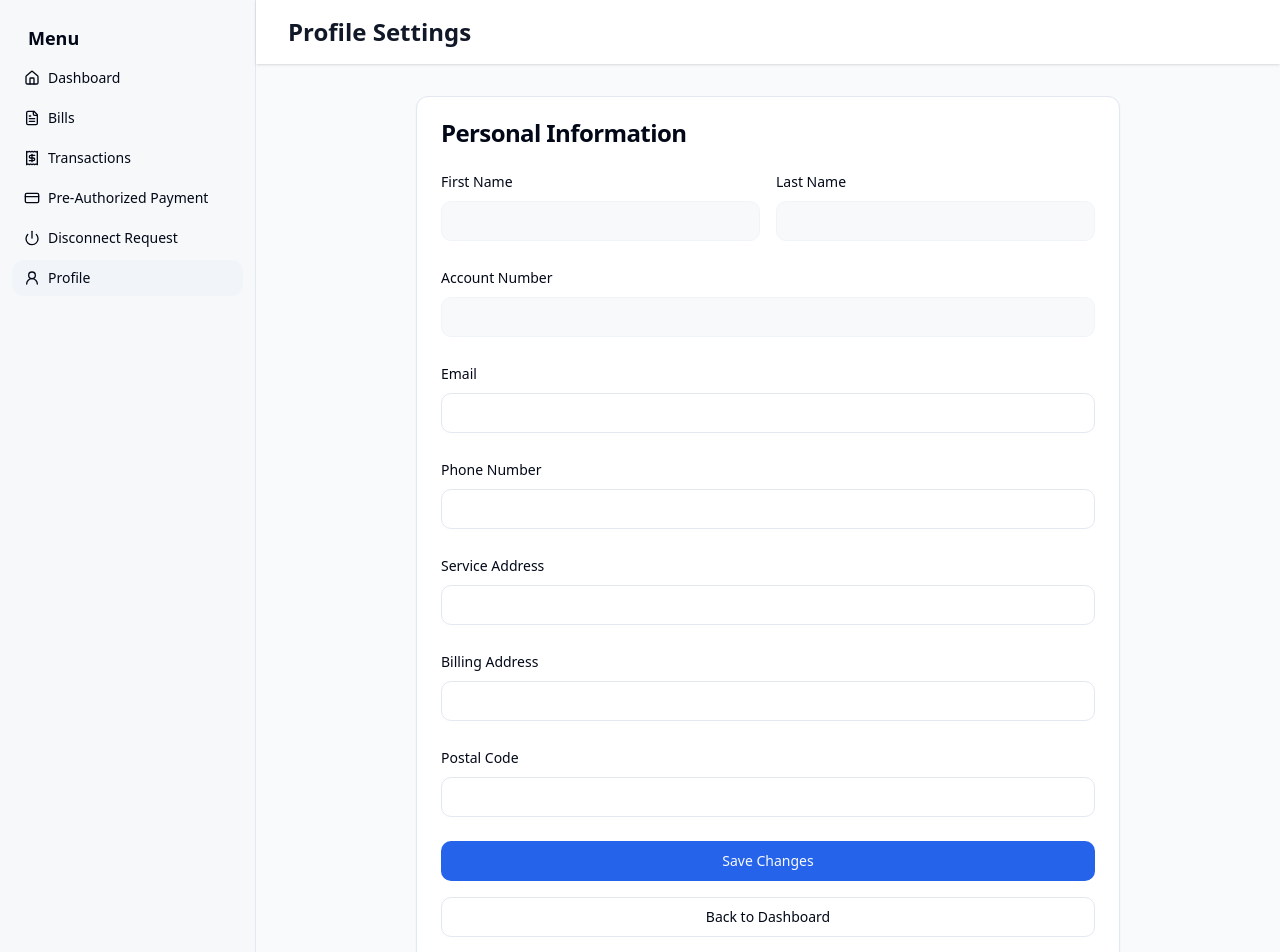
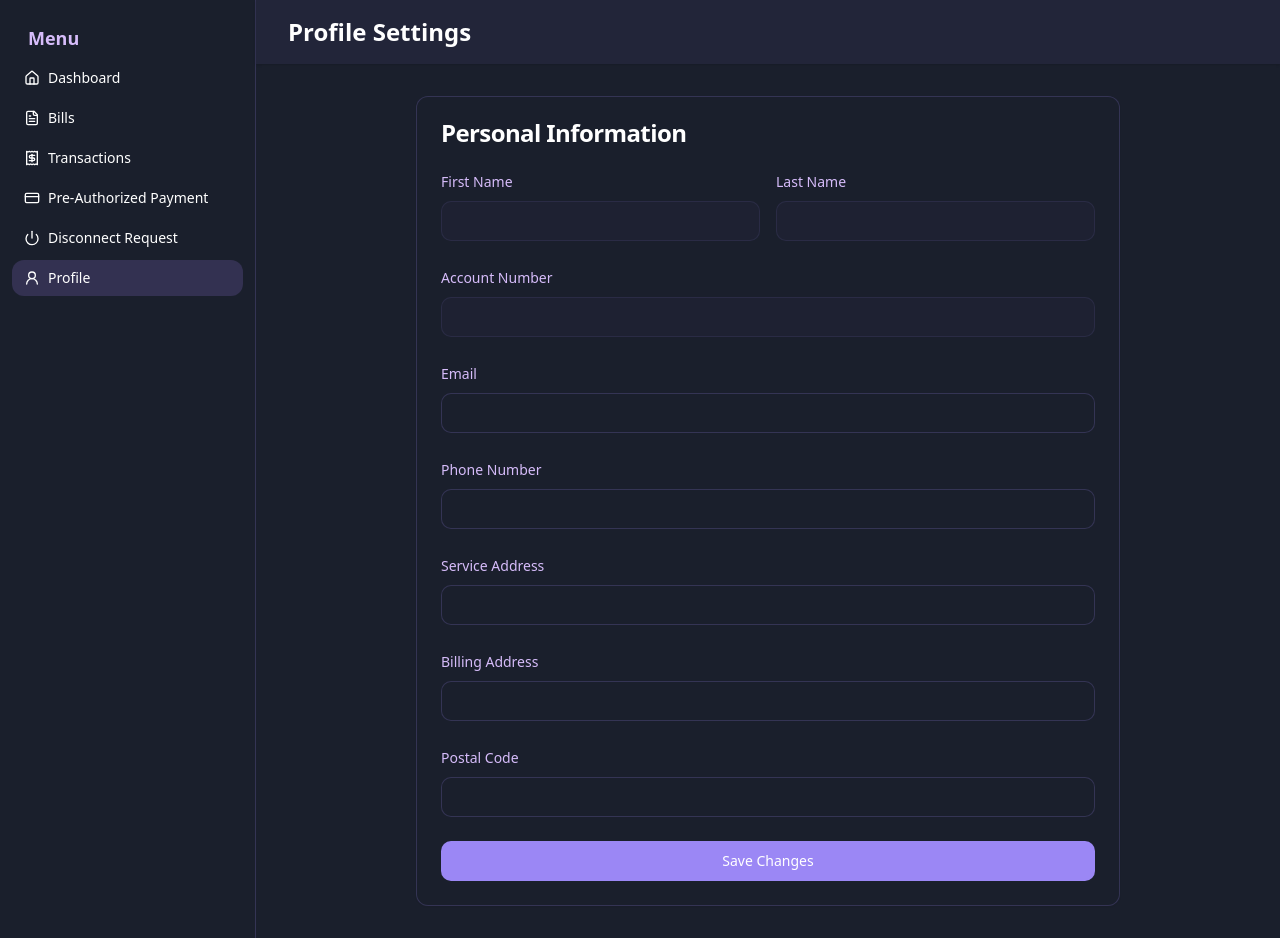
Before and after one commit to imbkr/utility-login-hub, a React (Vite) app: page /profile in a window 1280 px wide. Shown: the top 952 px of the page. Built offline with nearby package versions, Linux system fonts and the light colour scheme.

Commit message:
Fix bugs and improve UI
Fixed bugs in logs and sidebar display on bills and transactions pages. Removed "Back to Dashboard" button from bills and transactions pages. Made service address, billing address, and postal code editable on the profile page.  Improved UI coloring.

```diff
--- a/src/components/CustomerSidebar.tsx
+++ b/src/components/CustomerSidebar.tsx
@@ -50,7 +50,7 @@ const sidebarItems = [
 const SidebarContent = () => (
   <div className="space-y-4 py-4">
     <div className="px-3 py-2">
-      <h2 className="mb-2 px-4 text-lg font-semibold">Menu</h2>
+      <h2 className="mb-2 px-4 text-lg font-semibold text-[#D6BCFA]">Menu</h2>
       <div className="space-y-1">
         {sidebarItems.map((item) => (
           <NavLink
@@ -58,8 +58,8 @@ const SidebarContent = () => (
             to={item.href}
             className={({ isActive }) =>
               cn(
-                "flex items-center rounded-lg px-3 py-2 text-sm transition-all hover:bg-accent",
-                isActive ? "bg-accent" : "transparent"
+                "flex items-center rounded-lg px-3 py-2 text-sm transition-all text-white hover:bg-[#6E59A5]/20",
+                isActive ? "bg-[#6E59A5]/30" : "transparent"
               )
             }
           >
@@ -80,17 +80,17 @@ export const CustomerSidebar = () => {
       {/* Mobile Sidebar */}
       <Sheet open={open} onOpenChange={setOpen}>
         <SheetTrigger asChild>
-          <Button variant="ghost" className="md:hidden">
+          <Button variant="ghost" className="md:hidden text-white">
             <Menu className="h-6 w-6" />
           </Button>
         </SheetTrigger>
-        <SheetContent side="left" className="w-64">
+        <SheetContent side="left" className="w-64 bg-[#1A1F2C] border-r border-[#9b87f5]/20">
           <SidebarContent />
         </SheetContent>
       </Sheet>
 
       {/* Desktop Sidebar */}
-      <div className="hidden border-r bg-gray-100/40 md:block md:w-64">
+      <div className="hidden border-r border-[#9b87f5]/20 bg-[#1A1F2C] md:block md:w-64">
         <div className="h-full">
           <SidebarContent />
         </div>
--- a/src/pages/Bills.tsx
+++ b/src/pages/Bills.tsx
@@ -1,13 +1,10 @@
 
-import { Button } from "@/components/ui/button";
-import { useNavigate } from "react-router-dom";
 import { supabase } from "@/integrations/supabase/client";
 import { Table, TableBody, TableCell, TableHead, TableHeader, TableRow } from "@/components/ui/table";
 import { useQuery } from "@tanstack/react-query";
+import { CustomerSidebar } from "@/components/CustomerSidebar";
 
 const Bills = () => {
-  const navigate = useNavigate();
-
   const { data: bills } = useQuery({
     queryKey: ['all-bills'],
     queryFn: async () => {
@@ -22,37 +19,31 @@ const Bills = () => {
   });
 
   return (
-    <div className="min-h-screen bg-gray-50">
-      <header className="bg-white shadow">
+    <div className="flex min-h-screen bg-[#1A1F2C]">
+      <CustomerSidebar />
+      <div className="flex-1">
+        <header className="bg-[#6E59A5]/10 shadow">
           <div className="max-w-7xl mx-auto px-4 sm:px-6 lg:px-8 py-4">
-          <div className="flex justify-between items-center">
-            <h1 className="text-2xl font-bold text-gray-900">Bills History</h1>
-            <Button
-              variant="outline"
-              onClick={() => navigate("/dashboard")}
-            >
-              Back to Dashboard
-            </Button>
-          </div>
+            <h1 className="text-2xl font-bold text-white">Bills History</h1>
           </div>
         </header>
 
         <main className="max-w-7xl mx-auto px-4 sm:px-6 lg:px-8 py-8">
-        <div className="bg-white shadow rounded-lg">
+          <div className="bg-[#1A1F2C] shadow rounded-lg border border-[#9b87f5]/20">
             <Table>
               <TableHeader>
-              <TableRow>
-                <TableHead>Bill Date</TableHead>
-                <TableHead>Amount</TableHead>
-                <TableHead>Status</TableHead>
-                <TableHead>Actions</TableHead>
+                <TableRow className="border-b border-[#9b87f5]/20">
+                  <TableHead className="text-[#D6BCFA]">Bill Date</TableHead>
+                  <TableHead className="text-[#D6BCFA]">Amount</TableHead>
+                  <TableHead className="text-[#D6BCFA]">Status</TableHead>
+                  <TableHead className="text-[#D6BCFA]">Actions</TableHead>
                 </TableRow>
               </TableHeader>
               <TableBody>
                 {bills?.map((bill) => (
-                <TableRow key={bill.id}>
-                  <TableCell>{new Date(bill.bill_date).toLocaleDateString()}</TableCell>
-                  <TableCell>${bill.amount}</TableCell>
+                  <TableRow key={bill.id} className="border-b border-[#9b87f5]/20">
+                    <TableCell className="text-white">{new Date(bill.bill_date).toLocaleDateString()}</TableCell>
+                    <TableCell className="text-white">${bill.amount}</TableCell>
                     <TableCell>
                       <span className={`px-2 py-1 rounded-full text-xs ${
                         bill.status === 'paid'
@@ -63,9 +54,9 @@ const Bills = () => {
                       </span>
                     </TableCell>
                     <TableCell>
-                    <Button variant="outline" size="sm">
+                      <button className="text-[#9b87f5] hover:text-[#7E69AB] transition-colors">
                         View Details
-                    </Button>
+                      </button>
                     </TableCell>
                   </TableRow>
                 ))}
@@ -74,6 +65,7 @@ const Bills = () => {
           </div>
         </main>
       </div>
+    </div>
   );
 };
 
--- a/src/pages/Profile.tsx
+++ b/src/pages/Profile.tsx
@@ -1,6 +1,5 @@
 
 import { Button } from "@/components/ui/button";
-import { useNavigate } from "react-router-dom";
 import { supabase } from "@/integrations/supabase/client";
 import { toast } from "sonner";
 import { Card, CardContent, CardHeader, CardTitle } from "@/components/ui/card";
@@ -11,7 +10,6 @@ import { Label } from "@/components/ui/label";
 import { CustomerSidebar } from "@/components/CustomerSidebar";
 
 const Profile = () => {
-  const navigate = useNavigate();
   const { register, handleSubmit, setValue } = useForm();
 
   const { data: profile } = useQuery({
@@ -39,7 +37,6 @@ const Profile = () => {
 
   const onSubmit = async (data: any) => {
     try {
-      // Only update allowed fields
       const { error } = await supabase
         .from('profiles')
         .update({
@@ -59,92 +56,106 @@ const Profile = () => {
   };
 
   return (
-    <div className="flex min-h-screen bg-gray-50">
+    <div className="flex min-h-screen bg-[#1A1F2C]">
       <CustomerSidebar />
 
       <div className="flex-1">
-        <header className="bg-white shadow">
+        <header className="bg-[#6E59A5]/10 shadow">
           <div className="max-w-7xl mx-auto px-4 sm:px-6 lg:px-8 py-4">
-            <h1 className="text-2xl font-bold text-gray-900">Profile Settings</h1>
+            <h1 className="text-2xl font-bold text-white">Profile Settings</h1>
           </div>
         </header>
 
         <main className="max-w-3xl mx-auto px-4 sm:px-6 lg:px-8 py-8">
-          <Card>
+          <Card className="bg-[#1A1F2C] border border-[#9b87f5]/20">
             <CardHeader>
-              <CardTitle>Personal Information</CardTitle>
+              <CardTitle className="text-white">Personal Information</CardTitle>
             </CardHeader>
             <CardContent>
               <form onSubmit={handleSubmit(onSubmit)} className="space-y-6">
                 <div className="grid grid-cols-2 gap-4">
                   <div className="space-y-2">
-                    <Label htmlFor="first_name">First Name</Label>
+                    <Label htmlFor="first_name" className="text-[#D6BCFA]">First Name</Label>
                     <Input
                       id="first_name"
                       {...register('first_name')}
                       disabled
-                      className="bg-gray-100"
+                      className="bg-[#6E59A5]/10 border-[#9b87f5]/20 text-white"
                     />
                   </div>
                   <div className="space-y-2">
-                    <Label htmlFor="last_name">Last Name</Label>
+                    <Label htmlFor="last_name" className="text-[#D6BCFA]">Last Name</Label>
                     <Input
                       id="last_name"
                       {...register('last_name')}
                       disabled
-                      className="bg-gray-100"
+                      className="bg-[#6E59A5]/10 border-[#9b87f5]/20 text-white"
                     />
                   </div>
                 </div>
 
                 <div className="space-y-2">
-                  <Label htmlFor="account_number">Account Number</Label>
+                  <Label htmlFor="account_number" className="text-[#D6BCFA]">Account Number</Label>
                   <Input
                     id="account_number"
                     {...register('account_number')}
                     disabled
-                    className="bg-gray-100"
+                    className="bg-[#6E59A5]/10 border-[#9b87f5]/20 text-white"
                   />
                 </div>
 
                 <div className="space-y-2">
-                  <Label htmlFor="email">Email</Label>
-                  <Input id="email" type="email" {...register('email')} />
+                  <Label htmlFor="email" className="text-[#D6BCFA]">Email</Label>
+                  <Input
+                    id="email"
+                    type="email"
+                    {...register('email')}
+                    className="bg-[#1A1F2C] border-[#9b87f5]/20 text-white focus:border-[#9b87f5]"
+                  />
                 </div>
 
                 <div className="space-y-2">
-                  <Label htmlFor="phone">Phone Number</Label>
-                  <Input id="phone" {...register('phone')} />
+                  <Label htmlFor="phone" className="text-[#D6BCFA]">Phone Number</Label>
+                  <Input
+                    id="phone"
+                    {...register('phone')}
+                    className="bg-[#1A1F2C] border-[#9b87f5]/20 text-white focus:border-[#9b87f5]"
+                  />
                 </div>
 
                 <div className="space-y-2">
-                  <Label htmlFor="service_address">Service Address</Label>
-                  <Input id="service_address" {...register('service_address')} />
+                  <Label htmlFor="service_address" className="text-[#D6BCFA]">Service Address</Label>
+                  <Input
+                    id="service_address"
+                    {...register('service_address')}
+                    className="bg-[#1A1F2C] border-[#9b87f5]/20 text-white focus:border-[#9b87f5]"
+                  />
                 </div>
 
                 <div className="space-y-2">
-                  <Label htmlFor="billing_address">Billing Address</Label>
-                  <Input id="billing_address" {...register('billing_address')} />
+                  <Label htmlFor="billing_address" className="text-[#D6BCFA]">Billing Address</Label>
+                  <Input
+                    id="billing_address"
+                    {...register('billing_address')}
+                    className="bg-[#1A1F2C] border-[#9b87f5]/20 text-white focus:border-[#9b87f5]"
+                  />
                 </div>
 
                 <div className="space-y-2">
-                  <Label htmlFor="postal_code">Postal Code</Label>
-                  <Input id="postal_code" {...register('postal_code')} />
+                  <Label htmlFor="postal_code" className="text-[#D6BCFA]">Postal Code</Label>
+                  <Input
+                    id="postal_code"
+                    {...register('postal_code')}
+                    className="bg-[#1A1F2C] border-[#9b87f5]/20 text-white focus:border-[#9b87f5]"
+                  />
                 </div>
 
-                <div className="space-y-4">
-                  <Button type="submit" className="w-full">
-                    Save Changes
-                  </Button>
-                  <Button
-                    type="button"
-                    variant="outline"
-                    className="w-full"
-                    onClick={() => navigate("/dashboard")}
-                  >
-                    Back to Dashboard
-                  </Button>
-                </div>
+                <Button
+                  type="submit"
+                  className="w-full bg-[#9b87f5] hover:bg-[#7E69AB] text-white"
+                >
+                  Save Changes
+                </Button>
               </form>
             </CardContent>
           </Card>
--- a/src/pages/Transactions.tsx
+++ b/src/pages/Transactions.tsx
@@ -1,13 +1,10 @@
 
-import { Button } from "@/components/ui/button";
-import { useNavigate } from "react-router-dom";
 import { supabase } from "@/integrations/supabase/client";
 import { Table, TableBody, TableCell, TableHead, TableHeader, TableRow } from "@/components/ui/table";
 import { useQuery } from "@tanstack/react-query";
+import { CustomerSidebar } from "@/components/CustomerSidebar";
 
 const Transactions = () => {
-  const navigate = useNavigate();
-
   const { data: transactions } = useQuery({
     queryKey: ['all-transactions'],
     queryFn: async () => {
@@ -22,38 +19,32 @@ const Transactions = () => {
   });
 
   return (
-    <div className="min-h-screen bg-gray-50">
-      <header className="bg-white shadow">
+    <div className="flex min-h-screen bg-[#1A1F2C]">
+      <CustomerSidebar />
+      <div className="flex-1">
+        <header className="bg-[#6E59A5]/10 shadow">
           <div className="max-w-7xl mx-auto px-4 sm:px-6 lg:px-8 py-4">
-          <div className="flex justify-between items-center">
-            <h1 className="text-2xl font-bold text-gray-900">Transaction History</h1>
-            <Button
-              variant="outline"
-              onClick={() => navigate("/dashboard")}
-            >
-              Back to Dashboard
-            </Button>
-          </div>
+            <h1 className="text-2xl font-bold text-white">Transaction History</h1>
           </div>
         </header>
 
         <main className="max-w-7xl mx-auto px-4 sm:px-6 lg:px-8 py-8">
-        <div className="bg-white shadow rounded-lg">
+          <div className="bg-[#1A1F2C] shadow rounded-lg border border-[#9b87f5]/20">
             <Table>
               <TableHeader>
-              <TableRow>
-                <TableHead>Date</TableHead>
-                <TableHead>Amount</TableHead>
-                <TableHead>Payment Method</TableHead>
-                <TableHead>Status</TableHead>
+                <TableRow className="border-b border-[#9b87f5]/20">
+                  <TableHead className="text-[#D6BCFA]">Date</TableHead>
+                  <TableHead className="text-[#D6BCFA]">Amount</TableHead>
+                  <TableHead className="text-[#D6BCFA]">Payment Method</TableHead>
+                  <TableHead className="text-[#D6BCFA]">Status</TableHead>
                 </TableRow>
               </TableHeader>
               <TableBody>
                 {transactions?.map((transaction) => (
-                <TableRow key={transaction.id}>
-                  <TableCell>{new Date(transaction.date).toLocaleDateString()}</TableCell>
-                  <TableCell>${transaction.amount}</TableCell>
-                  <TableCell>{transaction.payment_method}</TableCell>
+                  <TableRow key={transaction.id} className="border-b border-[#9b87f5]/20">
+                    <TableCell className="text-white">{new Date(transaction.date).toLocaleDateString()}</TableCell>
+                    <TableCell className="text-white">${transaction.amount}</TableCell>
+                    <TableCell className="text-white">{transaction.payment_method}</TableCell>
                     <TableCell>
                       <span className="px-2 py-1 rounded-full text-xs bg-green-100 text-green-800">
                         {transaction.status}
@@ -66,6 +57,7 @@ const Transactions = () => {
           </div>
         </main>
       </div>
+    </div>
   );
 };
 
```
Lines whose indentation alone changed are shown as unchanged.
